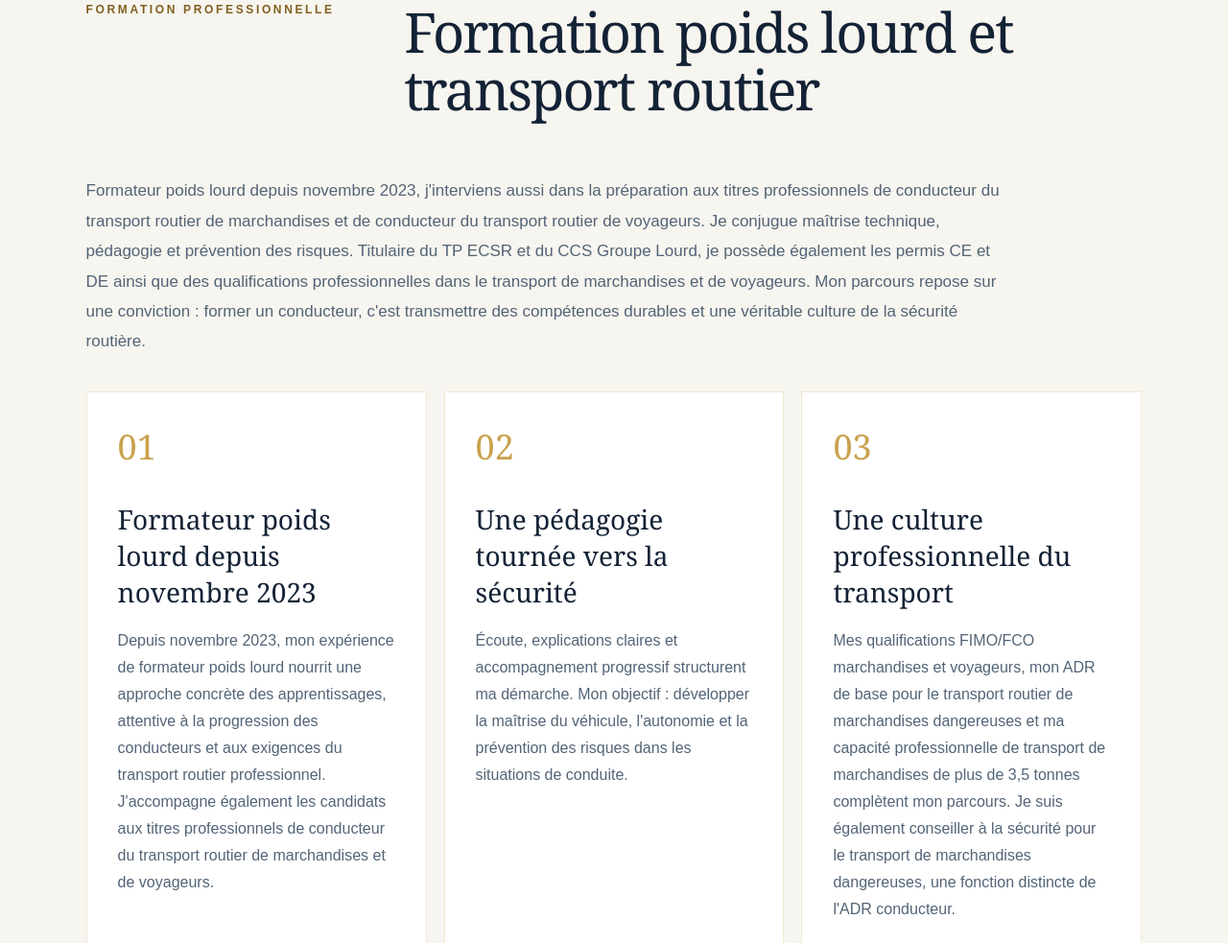
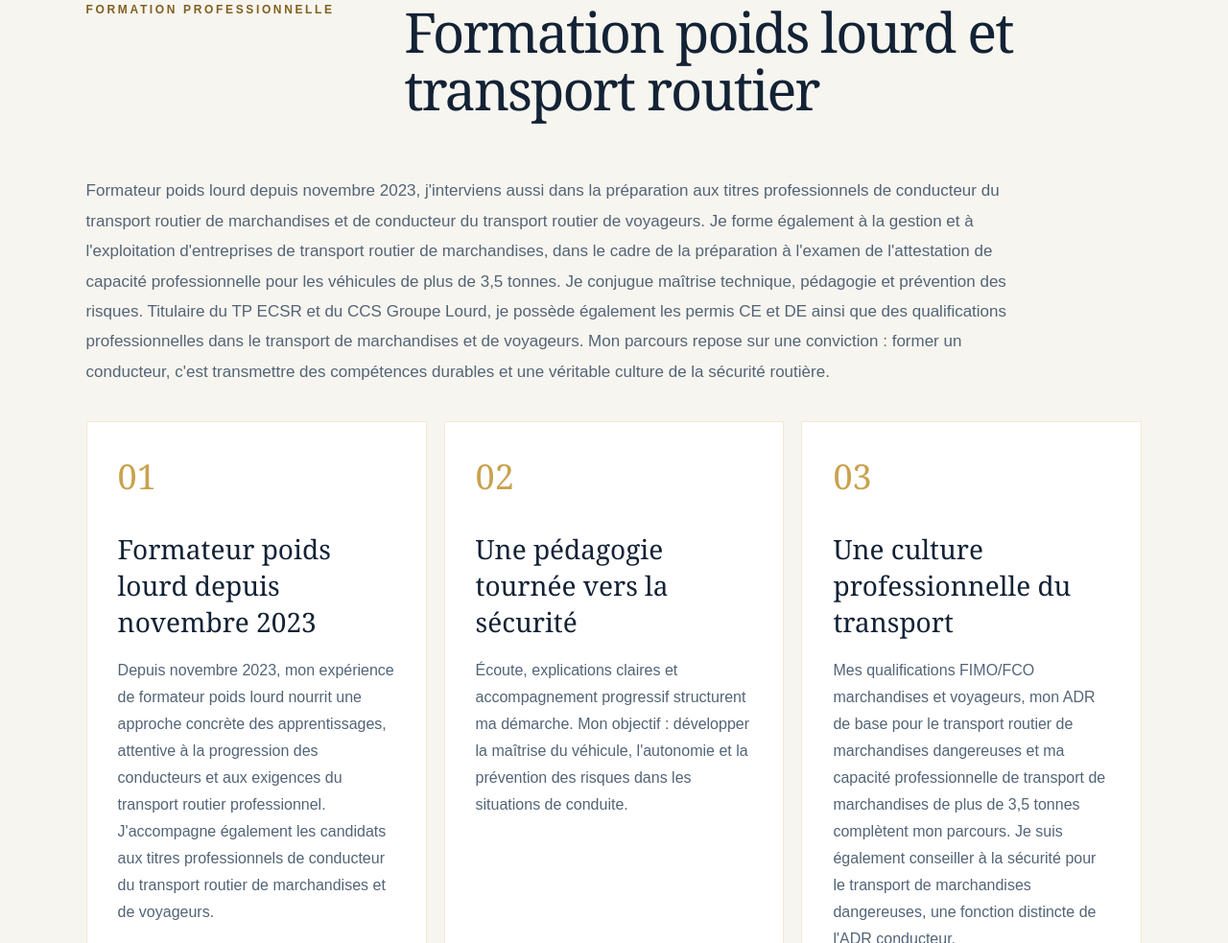
Before and after one commit to alainakeube-marker/jean-alain-conduite, a plain HTML site: page index.html in a window 1280 px wide. Shown: the part 2670-3653 px from the top of the page at 96% size. Drawn offline with Linux system fonts and the light colour scheme.

Commit message:
Ajouter la préparation à la capacité professionnelle transport

```diff
--- a/index.html
+++ b/index.html
@@ -4,7 +4,7 @@
   <meta charset="utf-8">
   <meta name="viewport" content="width=device-width,initial-scale=1">
   <title>Jean Alain Amougou Akeube | Conduite & Transport à Annemasse</title>
-  <meta name="description" content="Jean Alain Amougou Akeube, enseignant de la conduite et formateur transport à Annemasse : permis B, sécurité routière et groupe lourd.">
+  <meta name="description" content="Jean Alain Amougou Akeube, enseignant de la conduite et formateur transport à Annemasse : permis B, groupe lourd et préparation à la capacité professionnelle en transport de marchandises.">
   <meta name="keywords" content="Jean Alain Amougou Akeube, Alain Amougou, moniteur auto-école Annemasse, enseignant conduite Annemasse, formateur poids lourd Haute-Savoie, formation transport">
   <meta name="author" content="Jean Alain Amougou Akeube">
   <meta name="robots" content="index,follow,max-image-preview:large">
@@ -62,7 +62,7 @@
     footer{flex-wrap:wrap}footer .identite-professionnelle{flex-basis:100%;line-height:1.8}footer .identite-professionnelle strong{color:var(--gold2)}
     #inscription{scroll-margin-top:100px}#inscription .inscription-copy{max-width:960px;color:#536477;font-size:17px;line-height:1.85}#inscription .eyebrow{color:#806020}
   </style>
-  <script type="application/ld+json">{"@context":"https://schema.org","@type":"Person","name":"Jean Alain Amougou Akeube","alternateName":"Alain Amougou","jobTitle":["Enseignant de la conduite","Formateur transport","Professeur remplaçant en lycée professionnel","Conseiller à la sécurité pour le transport de marchandises dangereuses"],"email":"mailto:alainakeube@gmail.com","telephone":"+33787068630","address":{"@type":"PostalAddress","addressLocality":"Annemasse","addressRegion":"Haute-Savoie","addressCountry":"FR"},"knowsAbout":["Enseignement de la conduite","Sécurité routière","Formation poids lourd","Titres professionnels de conducteur du transport routier de marchandises et de voyageurs","Transport de marchandises dangereuses (ADR)"]}</script>
+  <script type="application/ld+json">{"@context":"https://schema.org","@type":"Person","name":"Jean Alain Amougou Akeube","alternateName":"Alain Amougou","jobTitle":["Enseignant de la conduite","Formateur transport","Formateur à la capacité professionnelle en transport routier de marchandises","Professeur remplaçant en lycée professionnel","Conseiller à la sécurité pour le transport de marchandises dangereuses"],"email":"mailto:alainakeube@gmail.com","telephone":"+33787068630","address":{"@type":"PostalAddress","addressLocality":"Annemasse","addressRegion":"Haute-Savoie","addressCountry":"FR"},"knowsAbout":["Enseignement de la conduite","Sécurité routière","Formation poids lourd","Titres professionnels de conducteur du transport routier de marchandises et de voyageurs","Préparation à l'attestation de capacité professionnelle en transport routier de marchandises de plus de 3,5 tonnes","Gestion et exploitation d'entreprises de transport routier de marchandises","Transport de marchandises dangereuses (ADR)"]}</script>
 </head>
 <body>
   <header>
@@ -85,7 +85,7 @@
         <p class="eyebrow">Formation professionnelle</p>
         <h2 id="formation-poids-lourd-titre">Formation poids lourd et transport routier</h2>
       </div>
-      <p class="formation-intro">Formateur poids lourd depuis novembre 2023, j'interviens aussi dans la préparation aux titres professionnels de conducteur du transport routier de marchandises et de conducteur du transport routier de voyageurs. Je conjugue maîtrise technique, pédagogie et prévention des risques. Titulaire du TP ECSR et du CCS Groupe Lourd, je possède également les permis CE et DE ainsi que des qualifications professionnelles dans le transport de marchandises et de voyageurs. Mon parcours repose sur une conviction : former un conducteur, c'est transmettre des compétences durables et une véritable culture de la sécurité routière.</p>
+      <p class="formation-intro">Formateur poids lourd depuis novembre 2023, j'interviens aussi dans la préparation aux titres professionnels de conducteur du transport routier de marchandises et de conducteur du transport routier de voyageurs. Je forme également à la gestion et à l'exploitation d'entreprises de transport routier de marchandises, dans le cadre de la préparation à l'examen de l'attestation de capacité professionnelle pour les véhicules de plus de 3,5 tonnes. Je conjugue maîtrise technique, pédagogie et prévention des risques. Titulaire du TP ECSR et du CCS Groupe Lourd, je possède également les permis CE et DE ainsi que des qualifications professionnelles dans le transport de marchandises et de voyageurs. Mon parcours repose sur une conviction : former un conducteur, c'est transmettre des compétences durables et une véritable culture de la sécurité routière.</p>
       <div class="cards">
         <article class="card">
           <span aria-hidden="true">01</span>
```
